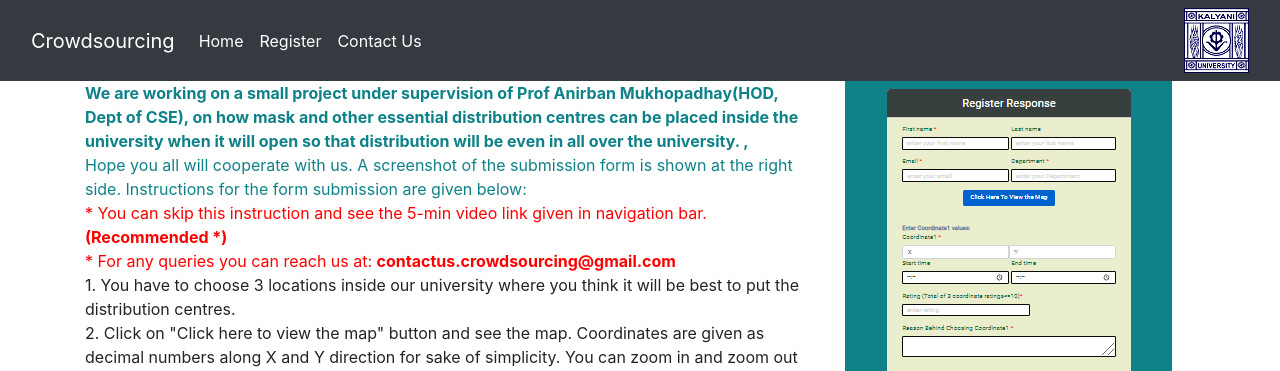
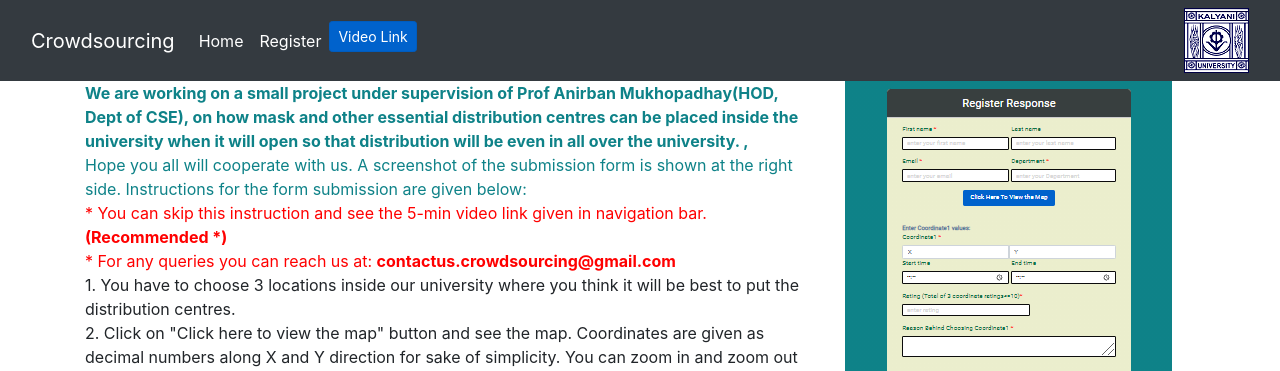
Before and after one commit to srm1071/crowdsource1, a Django app: page / in a window 1280 px wide. Shown: the top 371 px of the page. Run offline with Django 3.2, Linux system fonts and the light colour scheme; some libraries are stand-ins or nearby versions.

Commit message:
Update home.html

```diff
--- a/template/home.html
+++ b/template/home.html
@@ -44,7 +44,8 @@
             <a class="nav-link active" href="/register" tabindex="-1" aria-disabled="true">Register</a>
           </li>
           <li class="nav-item">
-            <a class="nav-link active" href="#">Contact Us</a>
+            <a href="https://youtu.be/WUTrcCyXt9o" tabindex="-1" class="btn btn-primary btn-sm active" role="button"
+            aria-pressed="true" target="_blank">Video Link</a>
           </li>
         </ul>
         <form class="d-flex">
```
